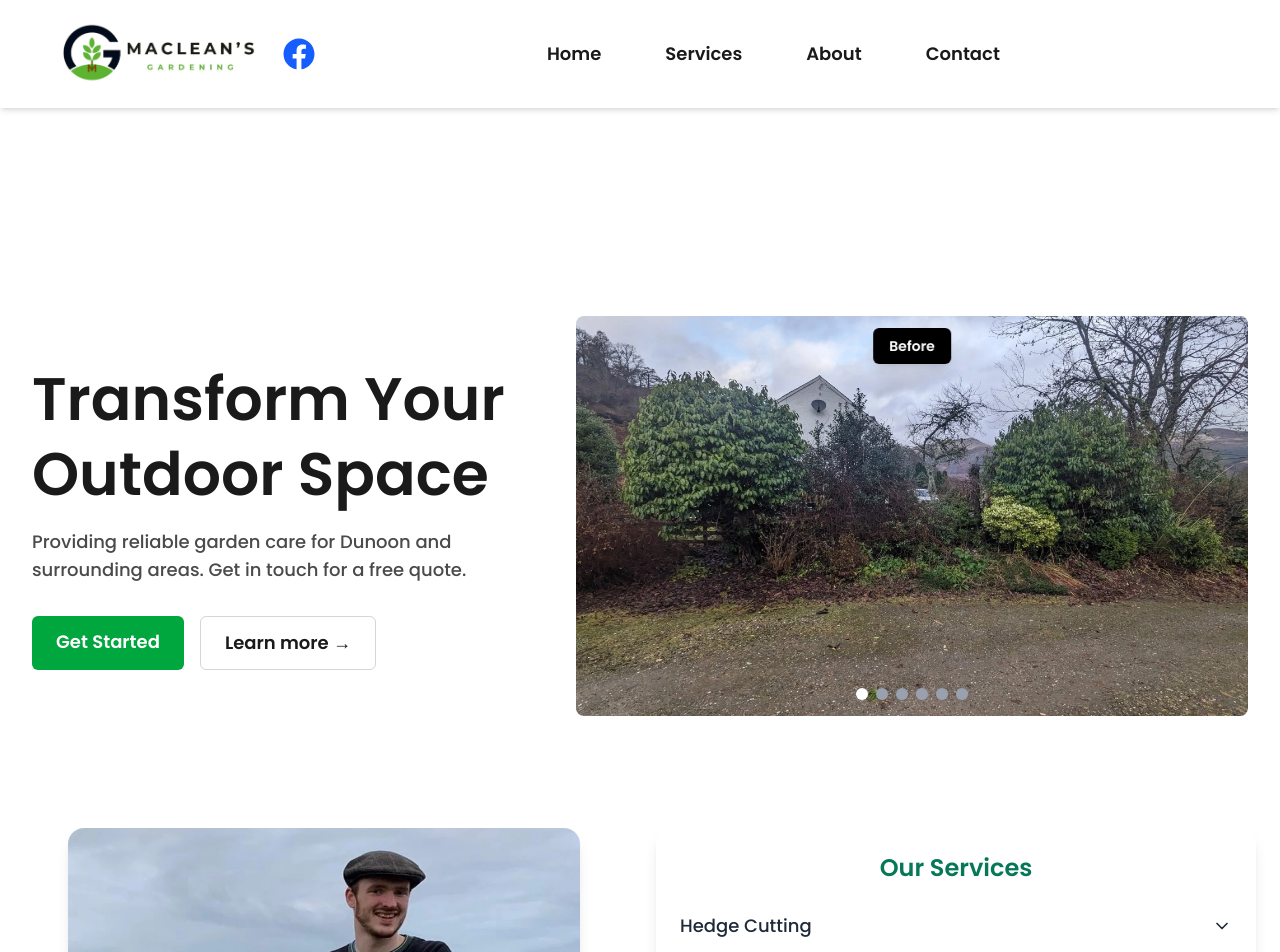
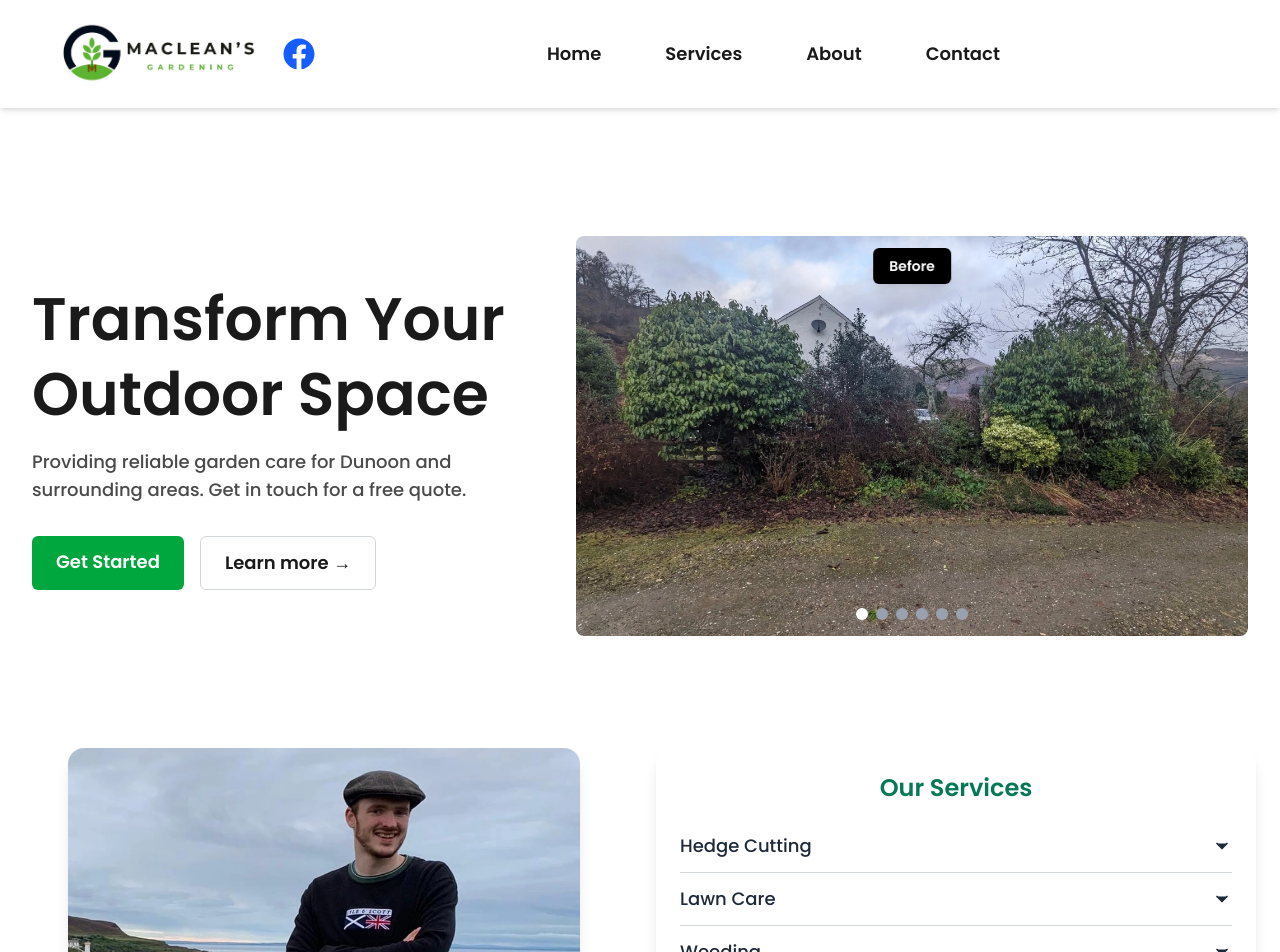
Before and after one commit to WilyBox/maclean-gardening, a Next.js app: page / in a window 1280 px wide. Shown: the top 952 px of the page. Built offline with nearby package versions, Linux system fonts and the light colour scheme.

Commit message:
ensure colour on icons, apple

```diff
--- a/src/app/globals.css
+++ b/src/app/globals.css
@@ -60,3 +60,10 @@ html, body {
   color: #047857; /* Darker green */
   font-weight: 600;
 }
+
+
+svg {
+  fill: currentColor !important; /* Ensures correct fill */
+  stroke: currentColor !important; /* Ensures stroke color */
+  opacity: 1 !important; /* Ensures full opacity */
+}
--- a/src/app/layout.tsx
+++ b/src/app/layout.tsx
@@ -72,7 +72,7 @@ export default function RootLayout({
     <html lang="en" className={poppins.variable}>
       <body className={`${poppins.variable} ${geistMono.variable} antialiased`}>
         <Navbar /> {/* Include the Navbar here */}
-        <Layout>{children}</Layout>
+        {children}
       </body>
     </html>
   );
```
